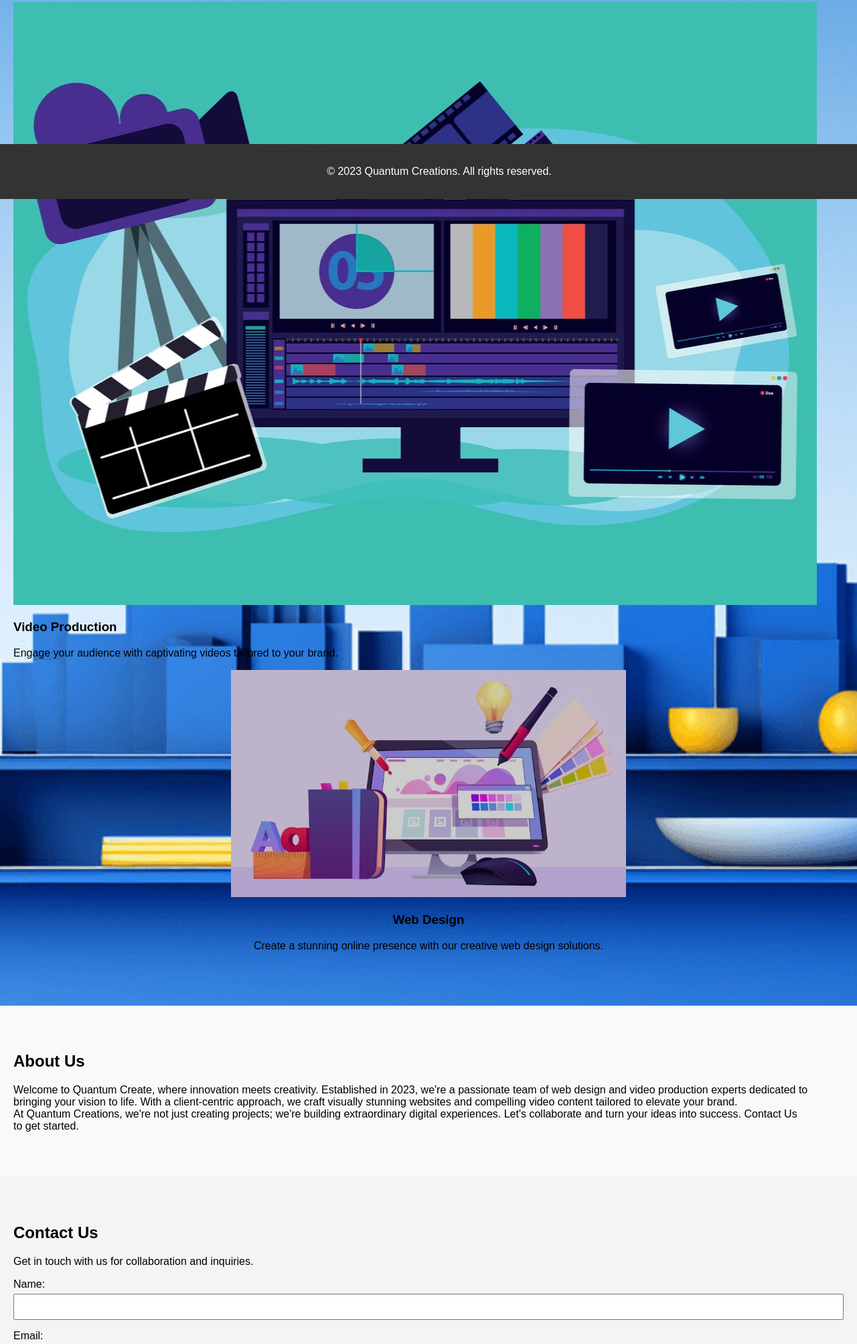
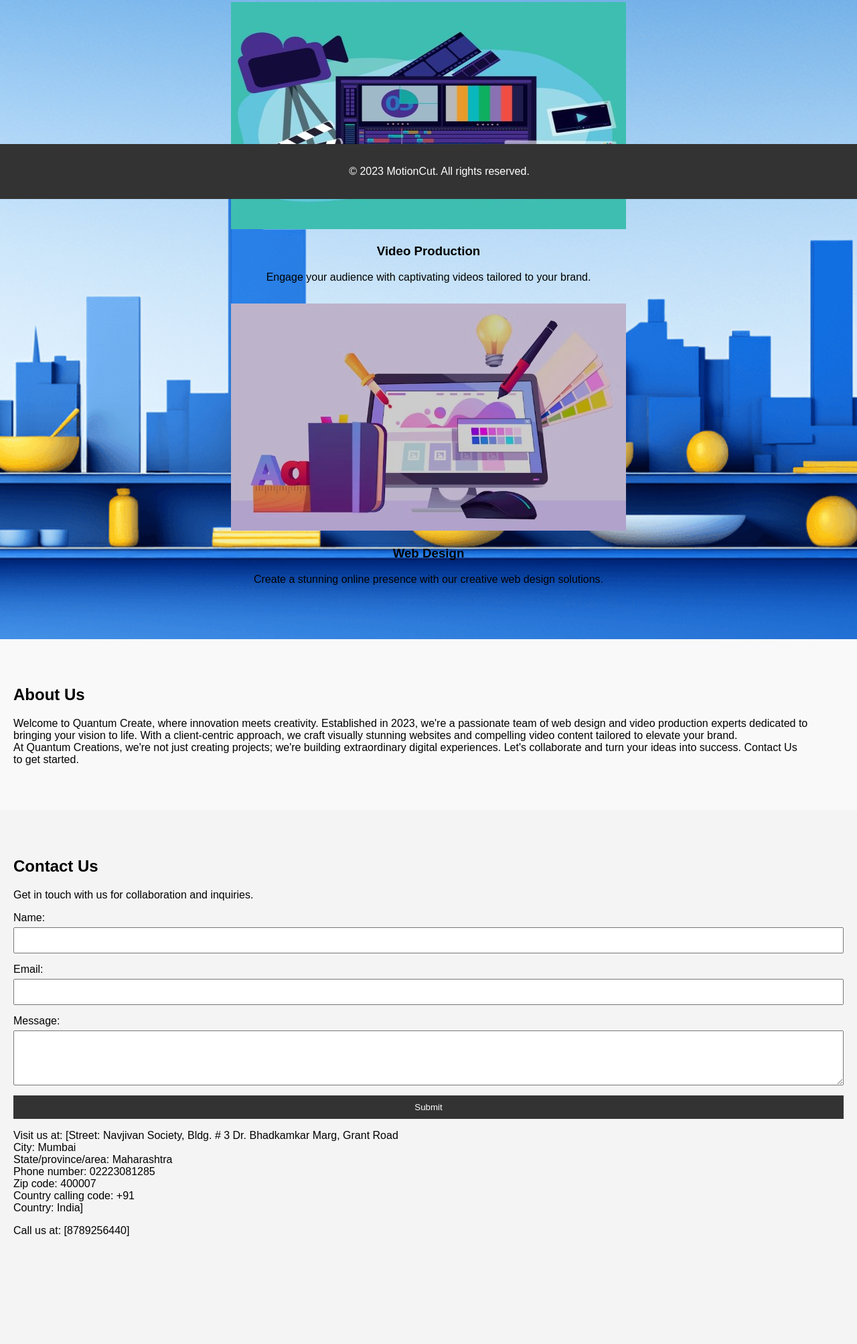
Before and after one commit to Priyanjan01/priyanjan1, a plain HTML site: page index.html in a window 1280 px wide. Shown: the part 503-2509 px from the top of the page at 67% size. After the commit the page ends 2415 px from the top, so only its background shows below. Drawn offline with Linux system fonts and the light colour scheme.

Commit message:
Update index.html

```diff
--- a/index.html
+++ b/index.html
@@ -31,8 +31,8 @@
 
     <section id="services" class="services">
         <h2>Our Services</h2>
-        <div class="service1">
-            <img src="service0.jpg" alt="Service 1">
+        <div class="service">
+            <img src="service01.jpg" alt="Service 1">
             <h3>Video Production</h3>
             <p>Engage your audience with captivating videos tailored to your brand.</p>
 
@@ -71,9 +71,9 @@
 
             <button type="button" onclick="validateForm()">Submit</button>
         </form>
-        <p>Visit us at: [Street: Navjivan Society, Bldg.#3 Dr. Bhadkamkar Marg, Grant Road<br>
-            City: Aurangabad<br>
-            State/province/area: Bihar<br>
+        <p>Visit us at: [Street: Navjivan Society, Bldg. # 3 Dr. Bhadkamkar Marg, Grant Road<br>
+            City: Mumbai<br>
+            State/province/area: Maharashtra<br>
             Phone number: 02223081285<br>
             Zip code: 400007<br>
             Country calling code: +91<br>
@@ -82,7 +82,7 @@
     </section>
 
     <footer>
-        <p>&copy; 2023 Quantum Creations. All rights reserved.</p>
+        <p>&copy; 2023 MotionCut. All rights reserved.</p>
     </footer>
 
     <script>
```
